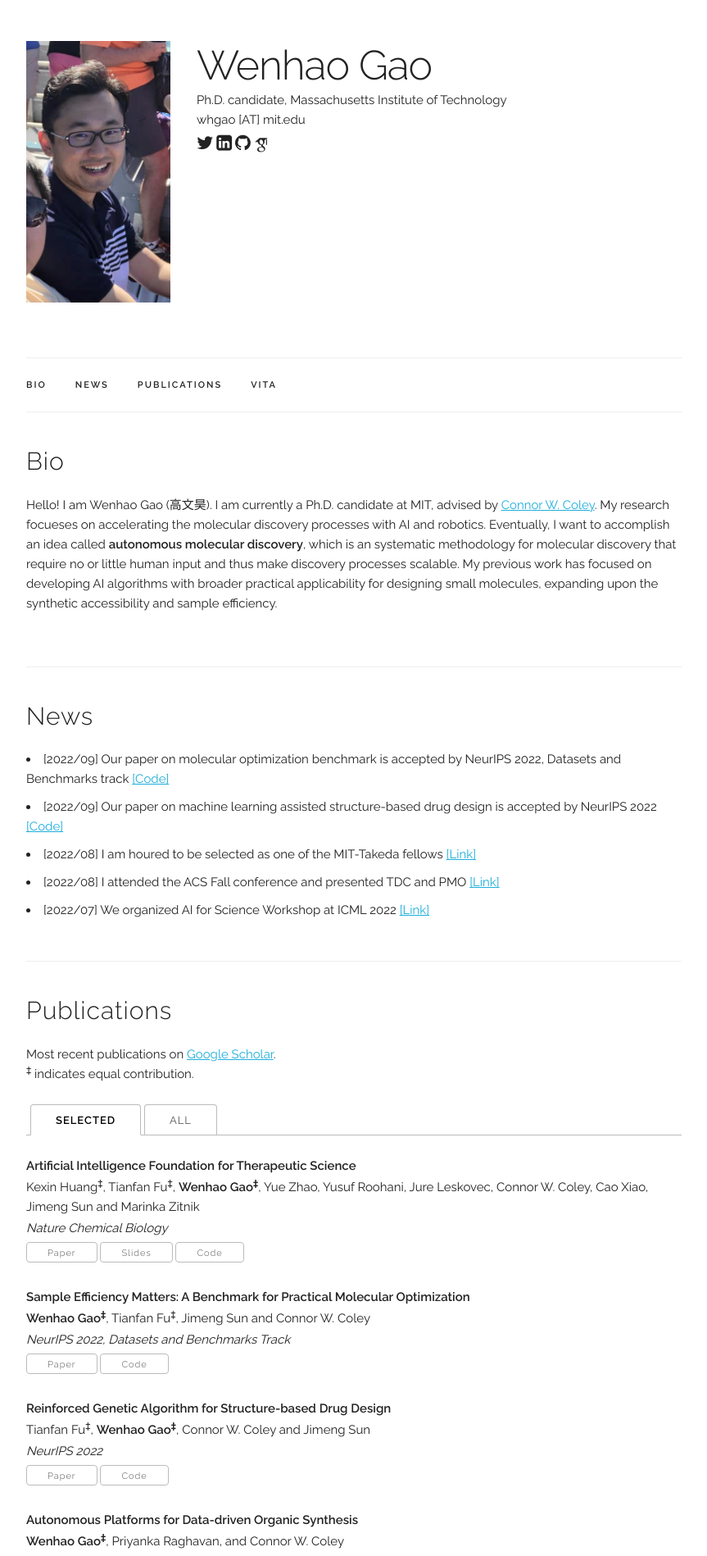
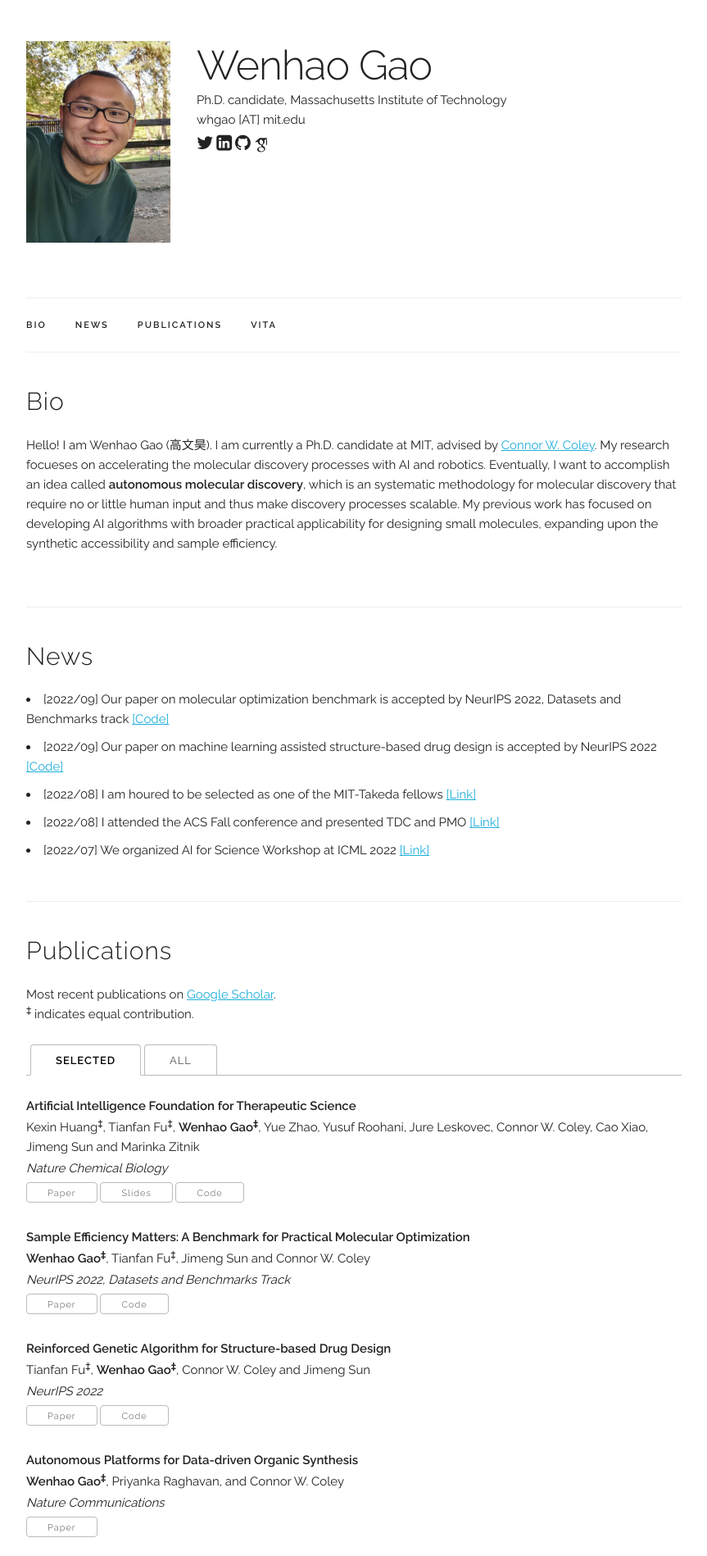
Before and after one commit to wenhao-gao/wenhao-gao.github.io, a Jekyll site: the page built from index.html, in a window 1280 px wide. Shown: the top 1898 px of the page at 82% size, without its empty margins (208-1071 px from the left). Built offline with Jekyll 4.4.1, drawn with Linux system fonts in a browser that asks for light colours; some web fonts are replaced.

Commit message:
update photo

```diff
--- a/_data/main_info.yaml
+++ b/_data/main_info.yaml
@@ -1,7 +1,7 @@
 name: "Wenhao Gao"
 title: "Ph.D. candidate, Massachusetts Institute of Technology"
 email: "whgao [AT] mit.edu"
-profile_pic: "/assets/profile-pics/whale_watching.jpeg"
+profile_pic: "/assets/profile-pics/PhD_photo.png"
 twitter: "https://twitter.com/WenhaoGao1"
 linkedin: "https://www.linkedin.com/in/wenhao-gao-5bba5817b/"
 github: "https://github.com/wenhao-gao"
```
Also changed, not shown: assets/profile-pics/PhD_photo.png (added), 3 other files.
